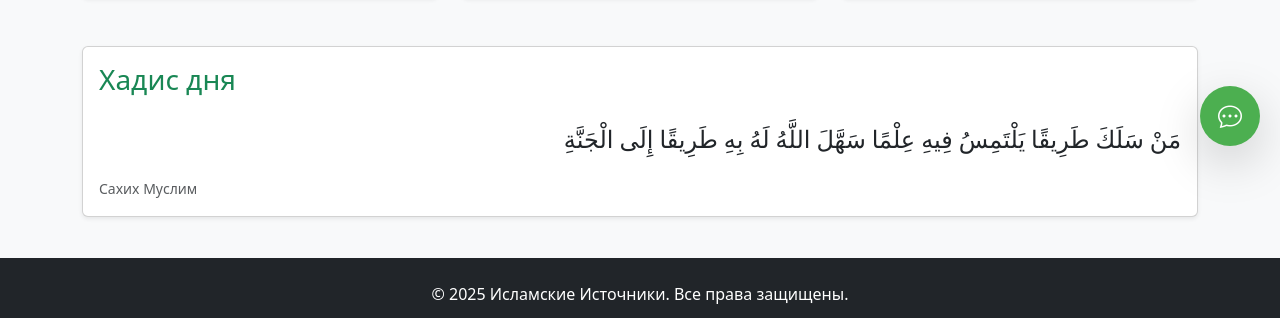
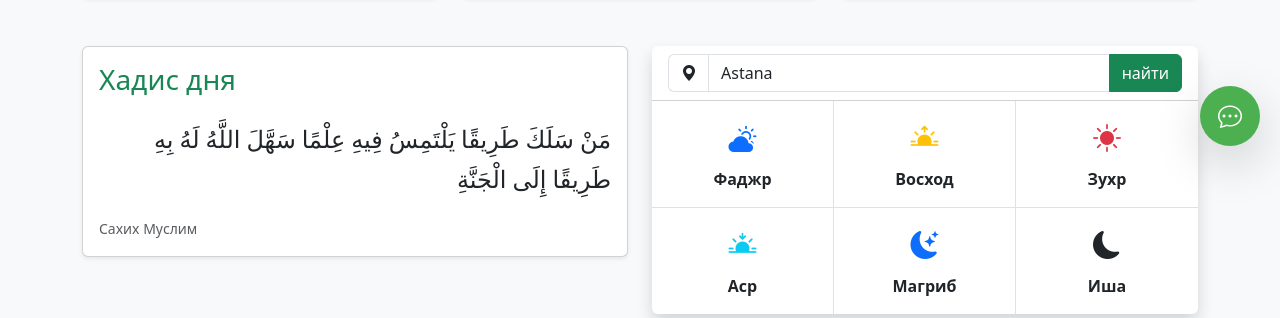
Before and after one commit to Ali-Fayzullaev/Quran, a Vue app: page / in a window 1280 px wide. Shown: the part 634-952 px from the top of the page. Built offline with nearby package versions, Linux system fonts and the light colour scheme; no server answers.

Commit message:
add time pray

```diff
--- a/src/router/index.js
+++ b/src/router/index.js
@@ -6,6 +6,7 @@ import Duo from "@/views/Duo.vue"; // Страница дуаов
 import QuranDet from "@/components/QuranDet.vue"; // Детальная страница суры
 import ChatGPT from "@/components/ChatGPT.vue";
 import i18n from "@/i18n";
+import NotFound from "@/views/NotFound.vue";
 const routes = [
   { path: "/", component: Home,
     meta: { title: "siteTitle" },
@@ -35,6 +36,13 @@ const routes = [
     component: ChatGPT,
     meta: { title: "chatPageTitle" }
   },
+  {
+    path: '/:pathMatch(.*)*',
+    name: 'NotFound',
+    component: NotFound,
+    meta: { title: 'notFoundPageTitle' }
+  }
+
 
 
 ];
--- a/src/views/Hadith.vue
+++ b/src/views/Hadith.vue
@@ -18,7 +18,7 @@
           @click="loadHadiths(num)"
           :class="{ active: limit === num }"
         >
-          {{ num }} {{ lang == "ru" ? "хадисов" : "hadiths" }}
+          {{ num }}
         </button>
       </div>
     </div>
--- a/src/views/Home.vue
+++ b/src/views/Home.vue
@@ -2,7 +2,9 @@
   <div class="home-page">
     <div class="hero-section bg-success text-white py-5 mb-5">
       <div class="container text-center">
-          <h1 class="display-1 fw-light  mb-3 arabic-text text-center">بِسْمِ ٱللّٰهِ الرَّحْمٰنِ الرَّحِيْمِ</h1>
+        <h1 class="display-1 fw-light mb-3 arabic-text text-center">
+          بِسْمِ ٱللّٰهِ الرَّحْمٰنِ الرَّحِيْمِ
+        </h1>
         <p class="lead">{{ $t("allInOne") }}</p>
       </div>
     </div>
@@ -15,7 +17,9 @@
               <i class="bi bi-book fs-1 text-success mb-3"></i>
               <h3 class="card-title">{{ $t("quranTitle") }}</h3>
               <p class="card-text">{{ $t("quranText") }}</p>
-                <router-link to="/quran" class="btn btn-outline-success">{{ $t("quranBtn") }}</router-link>
+              <router-link to="/quran" class="btn btn-outline-success">{{
+                $t("quranBtn")
+              }}</router-link>
             </div>
           </div>
         </div>
@@ -25,7 +29,9 @@
               <i class="bi bi-chat-quote fs-1 text-success mb-3"></i>
               <h3 class="card-title">{{ $t("hadithTitle") }}</h3>
               <p class="card-text">{{ $t("hadithText") }}</p>
-                <router-link to="/hadith" class="btn btn-outline-success">{{ $t("hadithBtn") }}</router-link>
+              <router-link to="/hadith" class="btn btn-outline-success">{{
+                $t("hadithBtn")
+              }}</router-link>
             </div>
           </div>
         </div>
@@ -35,12 +41,16 @@
               <i class="bi bi-hand-index-thumb fs-1 text-success mb-3"></i>
               <h3 class="card-title">{{ $t("duaTitle") }}</h3>
               <p class="card-text">{{ $t("duaText") }}</p>
-                <router-link to="/duo" class="btn btn-outline-success">{{ $t("duaBtn") }}</router-link>
+              <router-link to="/duo" class="btn btn-outline-success">{{
+                $t("duaBtn")
+              }}</router-link>
             </div>
           </div>
         </div>
       </div>
 
+      <div class="row">
+        <div class="col-12 col-lg-6">
           <div class="card shadow-sm mb-5">
             <div class="card-body">
               <h3 class="text-success mb-4">{{ $t("hadithOfTheDay") }}</h3>
@@ -51,29 +61,176 @@
             </div>
           </div>
         </div>
+        <div class="col-12 col-lg-6">
+
+
+          <div class="card shadow mb-5 border-0">
+            <div
+              class="card-header bg-gradient text-white text-center"
+              style="background: linear-gradient(90deg, #0d6efd, #6610f2)"
+            >
+            <div
+            v-if="louding"
+            class="position-absolute top-0 start-0 w-100 h-100 d-flex justify-content-center align-items-center bg-white bg-opacity-75"
+            style="z-index: 10"
+          >
+            <div class="loader"></div>
+          </div>
+              <div class="input-group">
+                <span
+                  class="input-group-text bg-white border-end-0"
+                  id="basic-addon1"
+                  ><i class="bi bi-geo-alt-fill"></i
+                ></span>
+                <input
+                  v-model="city"
+                  @keyup.enter="getCity, getTimePray"
+                  type="text"
+                  class="form-control"
+                  placeholder="Местополажения..."
+                />
+                <div @click="getCity(), getTimePray()" class="btn btn-success">
+                  найти
+                </div>
+              </div>
+            </div>
+            <div class="card-body p-0">
+              <div class="row g-0">
+                <div
+                  class="col-6 col-md-4 text-center p-3 border-end border-bottom"
+                >
+                  <i class="bi bi-cloud-sun-fill fs-3 text-primary"></i>
+                  <div class="fw-bold mt-2">Фаджр</div>
+                  <div class="text-muted">{{ fajr }}</div>
+                </div>
+                <div
+                  class="col-6 col-md-4 text-center p-3 border-end border-bottom"
+                >
+                  <i class="bi bi-sunrise-fill fs-3 text-warning"></i>
+                  <div class="fw-bold mt-2">Восход</div>
+                  <div class="text-muted">{{ sunrise }}</div>
+                </div>
+                <div class="col-6 col-md-4 text-center p-3 border-bottom">
+                  <i class="bi bi-sun-fill fs-3 text-danger"></i>
+                  <div class="fw-bold mt-2">Зухр</div>
+                  <div class="text-muted">{{ dhuhr }}</div>
+                </div>
+                <div class="col-6 col-md-4 text-center p-3 border-end">
+                  <i class="bi bi-sunset-fill fs-3 text-info"></i>
+                  <div class="fw-bold mt-2">Аср</div>
+                  <div class="text-muted">{{ asr }}</div>
+                </div>
+                <div class="col-6 col-md-4 text-center p-3 border-end">
+                  <i class="bi bi-moon-stars-fill fs-3 text-primary"></i>
+                  <div class="fw-bold mt-2">Магриб</div>
+                  <div class="text-muted">{{ maghrib }}</div>
+                </div>
+                <div class="col-6 col-md-4 text-center p-3">
+                  <i class="bi bi-moon-fill fs-3 text-dark"></i>
+                  <div class="fw-bold mt-2">Иша</div>
+                  <div class="text-muted">{{ isha }}</div>
+                </div>
+              </div>
+            </div>
+          </div>
+        </div>
+      </div>
+    </div>
   </div>
 </template>
 
 <script>
+import axios from "axios";
+
 export default {
   data() {
     return {
       dailyHadith: {
-          arabic: "مَنْ سَلَكَ طَرِيقًا يَلْتَمِسُ فِيهِ عِلْمًا سَهَّلَ اللَّهُ لَهُ بِهِ طَرِيقًا إِلَى الْجَنَّةِ",
+        arabic:
+          "مَنْ سَلَكَ طَرِيقًا يَلْتَمِسُ فِيهِ عِلْمًا سَهَّلَ اللَّهُ لَهُ بِهِ طَرِيقًا إِلَى الْجَنَّةِ",
         text: "Тот, кто отправляется на путь в поисках знания, Аллах облегчит ему путь в Рай.",
-          reference: "Сахих Муслим"
+        reference: "Сахих Муслим",
+      },
+      louding: false,
+      city: "Astana",
+      country: "Kazakhstan",
+      fajr: "",
+      sunrise: "",
+      dhuhr: "",
+      asr: "",
+      maghrib: "",
+      isha: "",
+    };
+  },
+  methods: {
+    async getCity() {
+      try {
+        this.louding = true
+        const response = await axios.get(
+          `https://nominatim.openstreetmap.org/search?city=${this.city}&format=json&limit=1&addressdetails=1`
+        );
+        if (response.data.length > 2) {
+          const data = response.data[0];
+          const country = data.address?.country || "Давлат топилмади";
+          this.country = country;
+          this.louding = false
+        } else {
+          this.country = "Шаҳар топилмади.";
         }
+      } catch (error) {
+        this.country = "Сўровда хатолик.";
+        console.error(error);
       }
+    },
+    async getTimePray() {
+      try {
+        this.louding = true
+        const res = await axios.get(
+          `https://api.aladhan.com/v1/timingsByCity/16-07-2025?city=${this?.city}&country=${this?.country}&method=2&language=kz`
+        );
+        const data = res.data.data.timings;
+        this.fajr = data.Fajr;
+        this.sunrise = data.Sunrise;
+        this.dhuhr = data.Dhuhr;
+        this.asr = data.Asr;
+        this.maghrib = data.Maghrib;
+        this.isha = data.Isha;
+        this.louding = false
+      } catch (error) {
+        console.log("Ошибка", error);
       }
-  }
+    },
+  },
+};
 </script>
 
 <style scoped>
 .hero-section {
   background: linear-gradient(#198754, rgba(0, 0, 0, 0.7)),
-                url('https://images.unsplash.com/photo-1561768033-7e924a619476?ixlib=rb-1.2.1&auto=format&fit=crop&w=1350&q=80');
+    url("https://images.unsplash.com/photo-1561768033-7e924a619476?ixlib=rb-1.2.1&auto=format&fit=crop&w=1350&q=80");
   background-size: cover;
   background-position: center;
   border-radius: 0 0 20px 20px;
 }
+
+.loader {
+  --d: 22px;
+  width: 4px;
+  height: 4px;
+  border-radius: 50%;
+  color: #45a049;
+  box-shadow: calc(1 * var(--d)) calc(0 * var(--d)) 0 0,
+    calc(0.707 * var(--d)) calc(0.707 * var(--d)) 0 1px,
+    calc(0 * var(--d)) calc(1 * var(--d)) 0 2px,
+    calc(-0.707 * var(--d)) calc(0.707 * var(--d)) 0 3px,
+    calc(-1 * var(--d)) calc(0 * var(--d)) 0 4px,
+    calc(-0.707 * var(--d)) calc(-0.707 * var(--d)) 0 5px,
+    calc(0 * var(--d)) calc(-1 * var(--d)) 0 6px;
+  animation: l27 1s infinite steps(8);
+}
+@keyframes l27 {
+  100% {
+    transform: rotate(1turn);
+  }
+}
 </style>
--- /dev/null
+++ b/src/views/NotFound.vue
@@ -0,0 +1,18 @@
+<!-- src/views/NotFound.vue -->
+<template>
+    <div class="text-center p-10">
+      <h1 class="text-4xl font-bold text-red-600">404 – Страница не найдена</h1>
+      <p class="mt-4 text-lg">
+        Извините, страница, которую вы ищете, не существует.
+      </p>
+      <router-link to="/" class="text-blue-500 underline btn btn-outline-success">
+        Вернуться на главную
+      </router-link>
+    </div>
+  </template>
+
+  <script>
+  export default {};
+  </script>
+
+  <style scoped></style>
```
Lines whose indentation alone changed are shown as unchanged.
